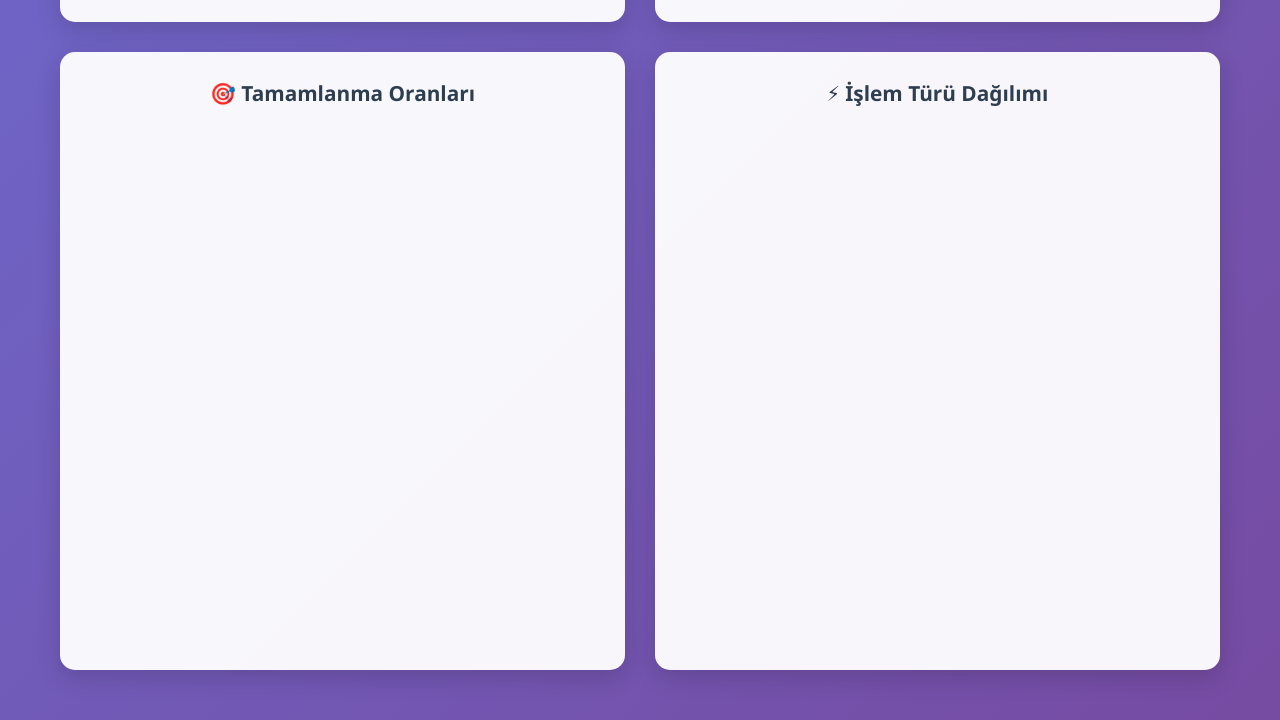
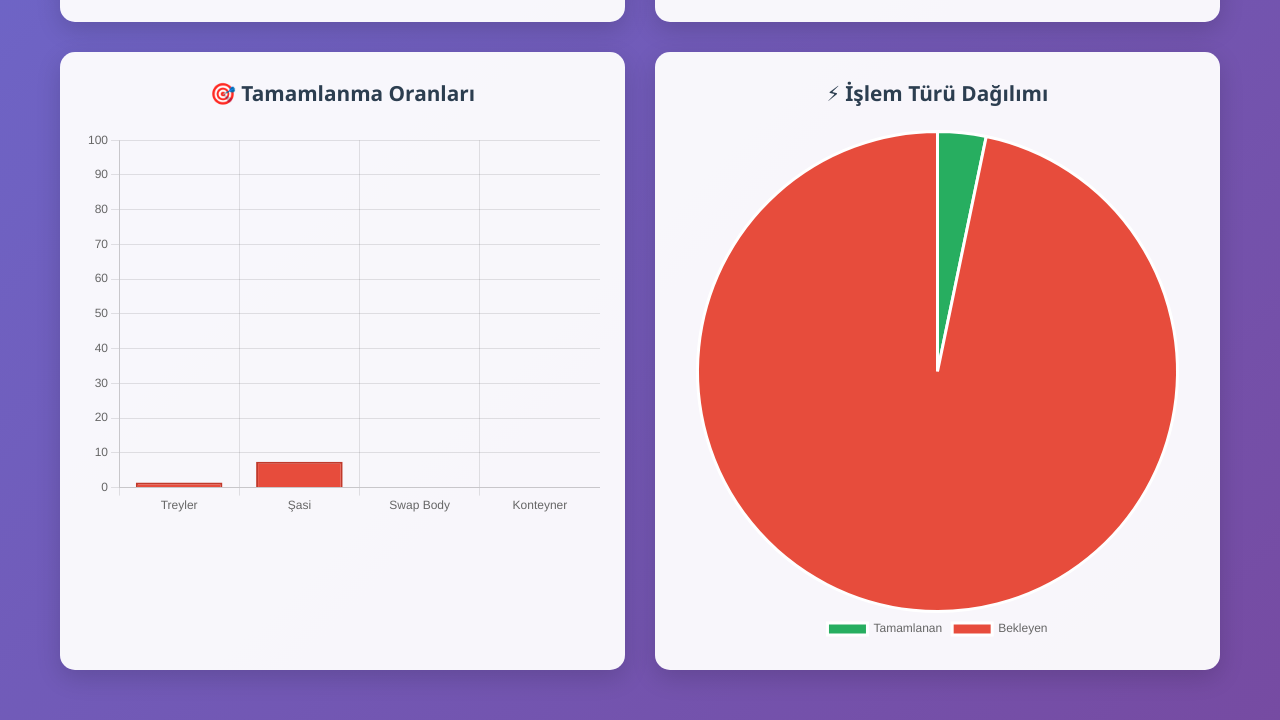
Before and after one commit to emineph/37Week, a plain HTML site: page index.html in a window 1280 px wide. Shown: the part 2073-2793 px from the top of the page. Drawn offline with nearby package versions, Linux system fonts and the light colour scheme.

Commit message:
Update index.html

```diff
--- a/index.html
+++ b/index.html
@@ -4,7 +4,8 @@
 
     <meta name="viewport" content="width=device-width, initial-scale=1.0">
     <title>🛰️ GPS Durumu 37. Hafta Raporu</title>
-    <script src="./chart.min.js.download"></script>
+    <script src="https://cdn.jsdelivr.net/npm/chart.js"></script>
+
 
     <style>
         * {
```
